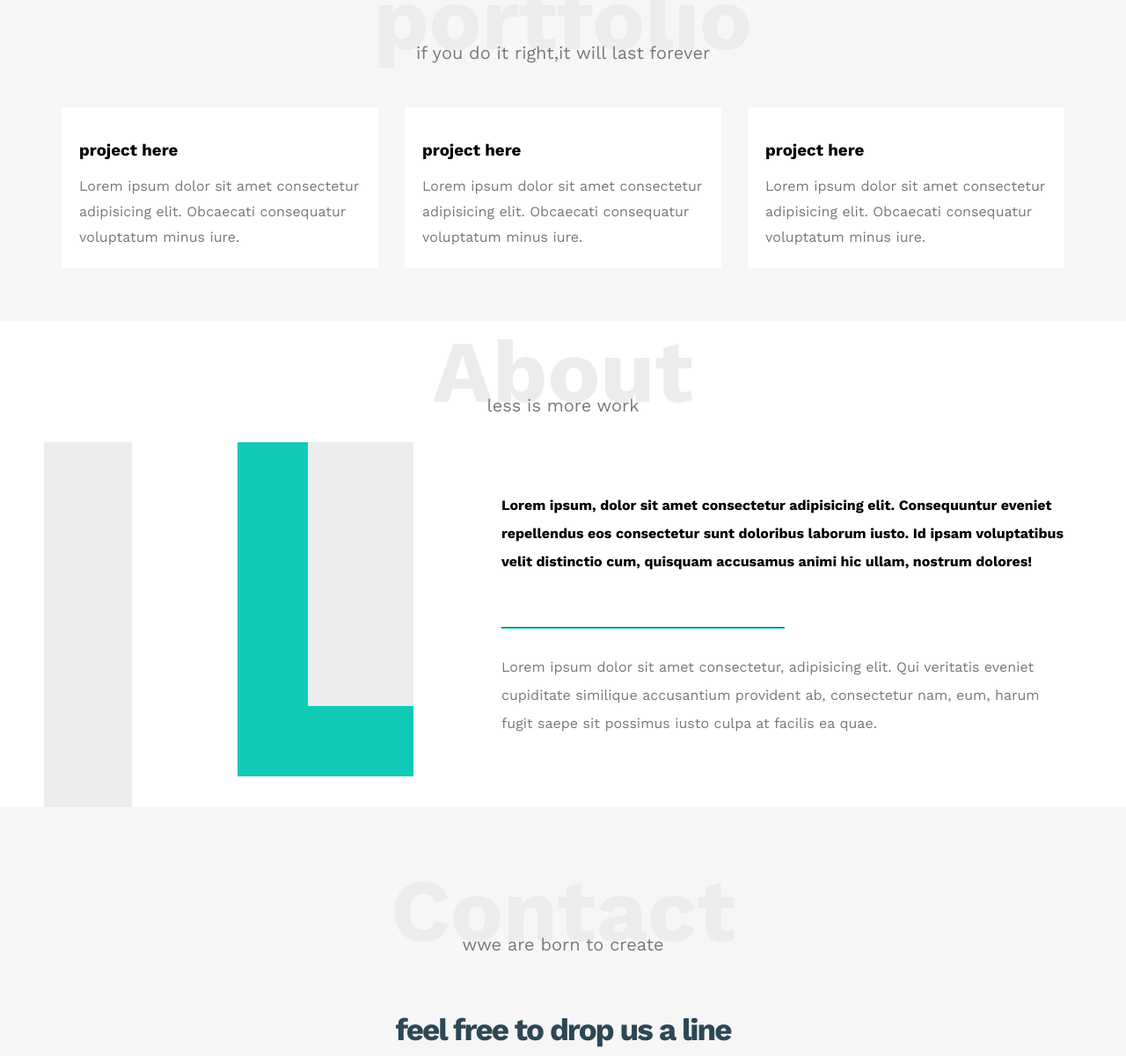
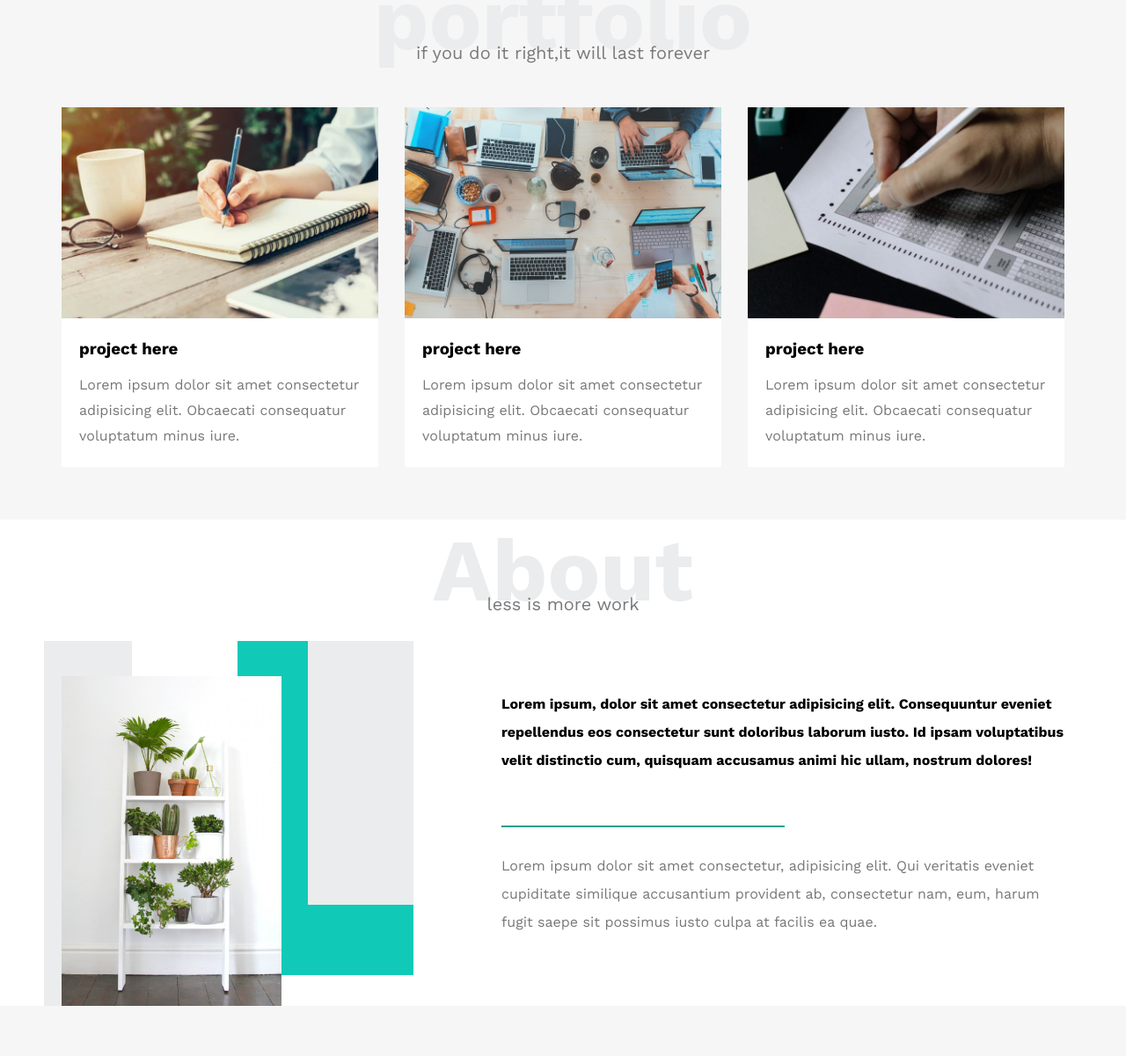
Before and after one commit to Ahmedfared2000/Template-1, a plain HTML site: page index.html in a window 1280 px wide. Shown: the part 2190-3391 px from the top of the page at 88% size. Drawn offline with nearby package versions, Linux system fonts and the light colour scheme; files whose address does not match are found by name.

Commit message:
Update index.html

```diff
--- a/index.html
+++ b/index.html
@@ -122,7 +122,7 @@
             <p>if you do it right,it will last forever</p>
             <div class="portfolio-content">
                 <div class="card">
-                    <img src="/image/portfolio-1.jpg" alt="">
+                    <img src="portfolio-1.jpg" alt="">
                     <div class="info">
                         <h3>project here</h3>
                         <p>Lorem ipsum dolor sit amet consectetur adipisicing elit. Obcaecati consequatur voluptatum minus iure.</p>
@@ -130,7 +130,7 @@
                     </div>
                 </div>
                 <div class="card">
-                    <img src="/image/portfolio-2.jpg" alt="">
+                    <img src="portfolio-2.jpg" alt="">
                     <div class="info">
                         <h3>project here</h3>
                         <p>Lorem ipsum dolor sit amet consectetur adipisicing elit. Obcaecati consequatur voluptatum minus iure.</p>
@@ -138,7 +138,7 @@
                     </div>
                 </div>
                 <div class="card">
-                    <img src="/image/portfolio-3.jpg" alt="">
+                    <img src="portfolio-3.jpg" alt="">
                     <div class="info">
                         <h3>project here</h3>
                         <p>Lorem ipsum dolor sit amet consectetur adipisicing elit. Obcaecati consequatur voluptatum minus iure.</p>
@@ -154,7 +154,7 @@
             <p>less is more work</p>
             <div class="about-content">
                 <div class="image">
-                    <img src="image/about.jpg" alt="">
+                    <img src="about.jpg" alt="">
                 </div>
                 <div class="text">
                     <p>Lorem ipsum, dolor sit amet consectetur adipisicing elit. Consequuntur eveniet repellendus eos consectetur sunt doloribus laborum iusto. Id ipsam voluptatibus velit distinctio cum, quisquam accusamus animi hic ullam, nostrum dolores!</p>
```
